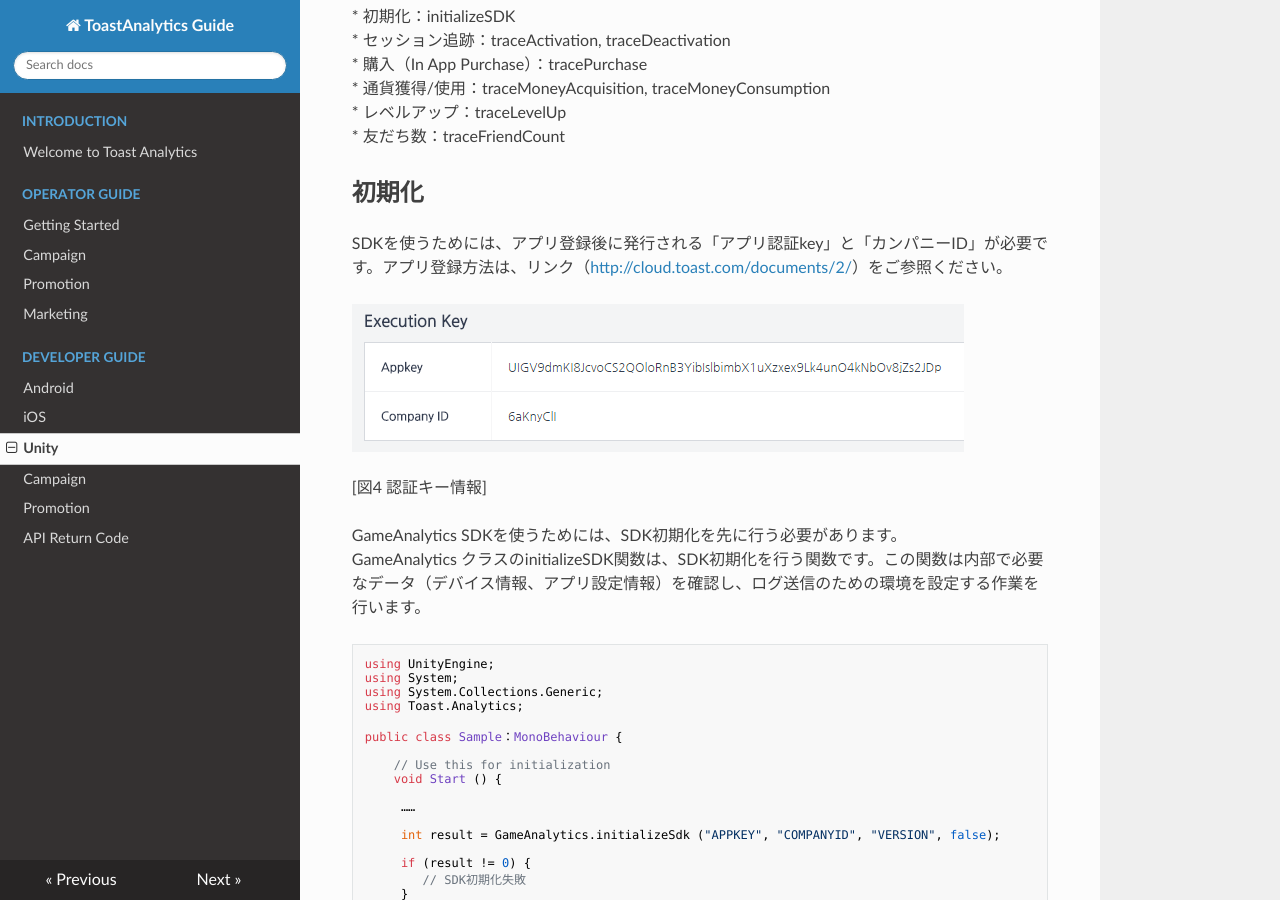
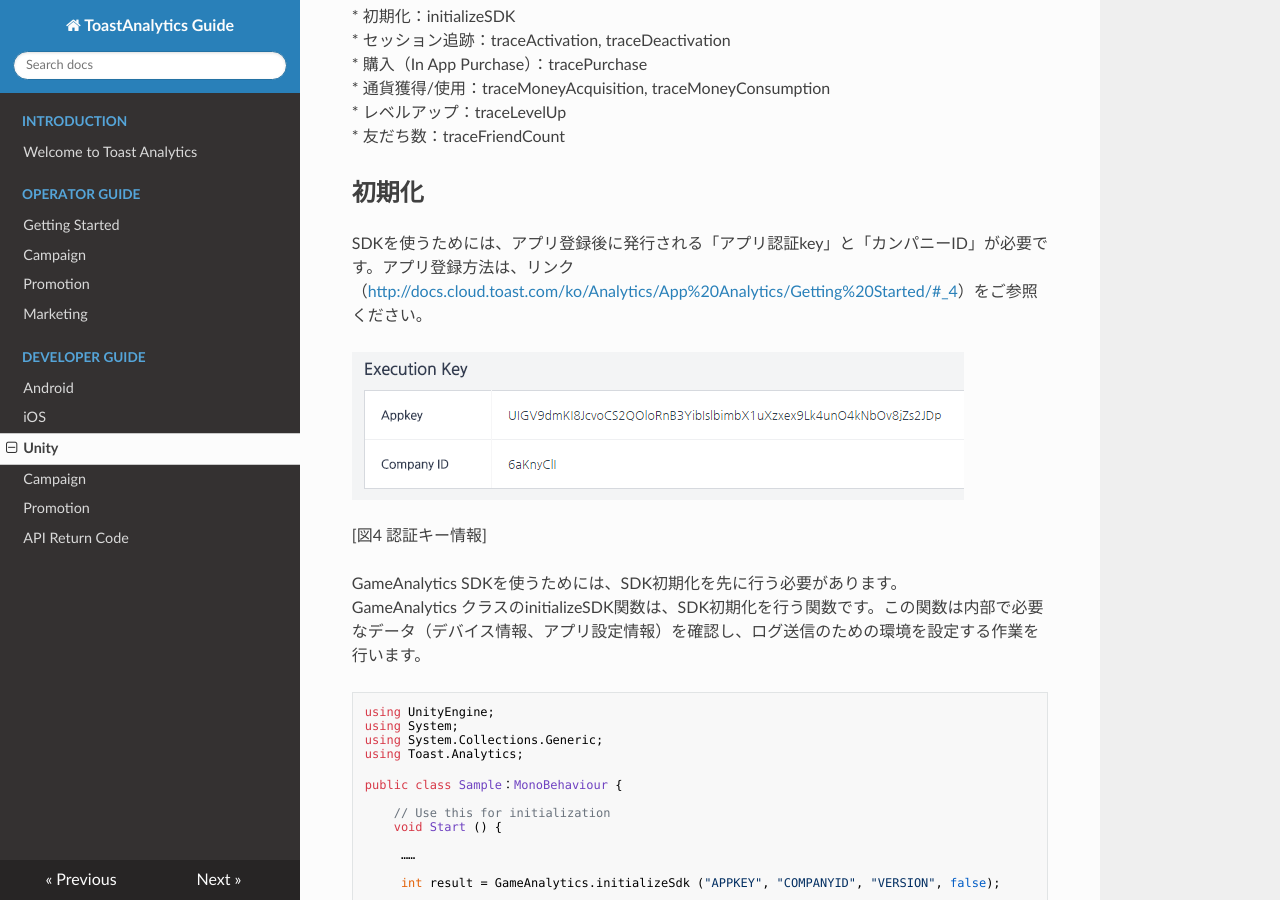
Before and after one commit to ToastAnalytics/ToastAnalytics_JA, an MkDocs documentation site: the page built from docs/Developer/6. Unity Developer Guide.md, in a window 1280 px wide and 900 px high, scrolled down 3700 px. Built offline with MkDocs 1.6.1, drawn with Linux system fonts in a browser that asks for light colours; nearby versions of some CDN libraries; old or Windows-style settings are respelled for this version of MkDocs; part of the change alters nothing that is shown.

Commit message:
Update 6. Unity Developer Guide.md

```diff
--- a/docs/Developer/6. Unity Developer Guide.md
+++ b/docs/Developer/6. Unity Developer Guide.md
@@ -72,7 +72,7 @@ OS（Android, iOS）別にプロジェクト設定およびManifestに追加で
 
 ##初期化
 
-SDKを使うためには、アプリ登録後に発行される「アプリ認証key」と「カンパニーID」が必要です。アプリ登録方法は、リンク（<http://cloud.toast.com/documents/2/>）をご参照ください。
+SDKを使うためには、アプリ登録後に発行される「アプリ認証key」と「カンパニーID」が必要です。アプリ登録方法は、リンク（<http://docs.cloud.toast.com/ko/Analytics/App%20Analytics/Getting%20Started/#_4>）をご参照ください。
 
 ![図4 認証キー情報](https://raw.githubusercontent.com/ToastAnalytics/ToastAnalytics_JA/master/docs/Developer/images/pg_unity_004.png)
 
```
